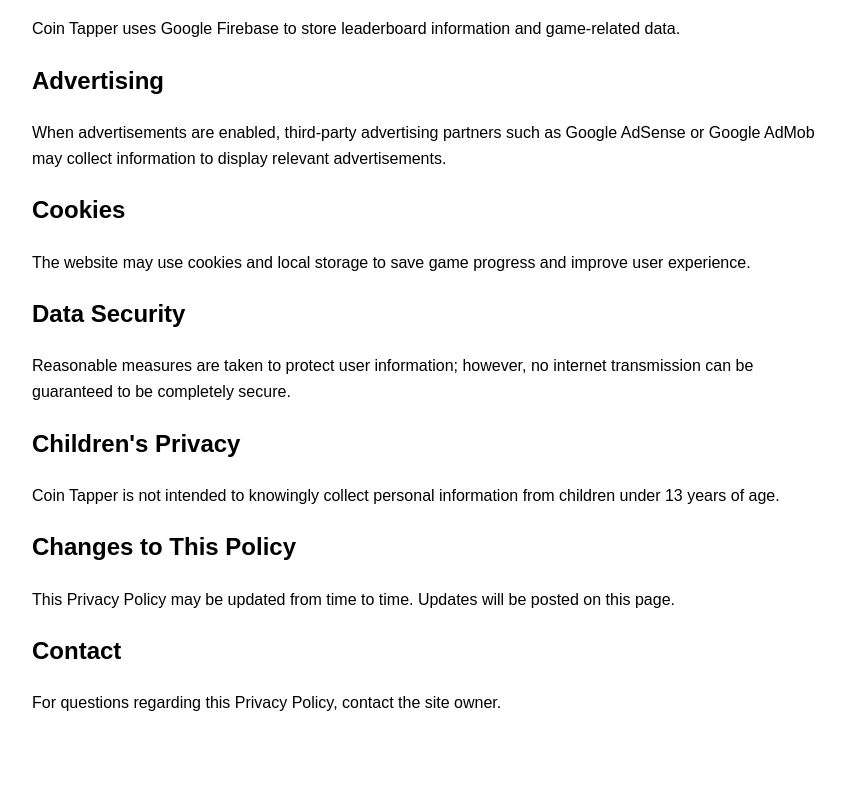
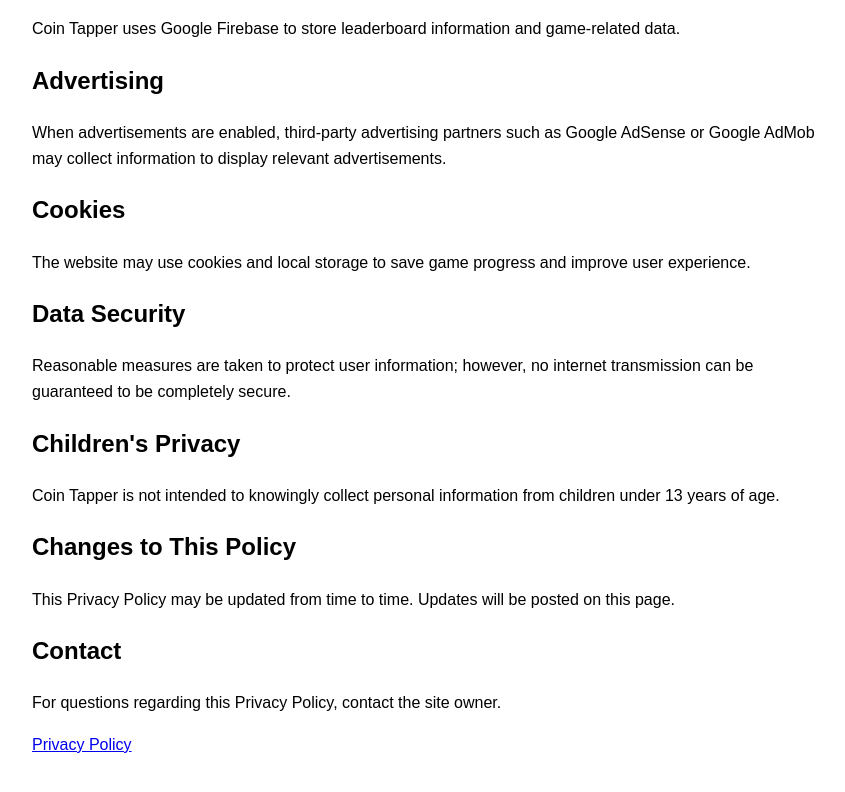
Before and after one commit to Mavula06/coin-tapper, a plain HTML site: page privacy.html in a window 1280 px wide. Shown: the part 553-1345 px from the top of the page, without its empty margins (208-1053 px from the left). Before the commit the page ends 1305 px from the top, so only its background shows below. Drawn offline with Linux system fonts and the light colour scheme.

Commit message:
Update privacy.html

```diff
--- a/privacy.html
+++ b/privacy.html
@@ -61,6 +61,10 @@
 <h2>Contact</h2>
 
 <p>For questions regarding this Privacy Policy, contact the site owner.</p>
-
+<p>
+<a href="privacy.html">
+Privacy Policy
+</a>
+</p>
 </body>
 </html>
```
